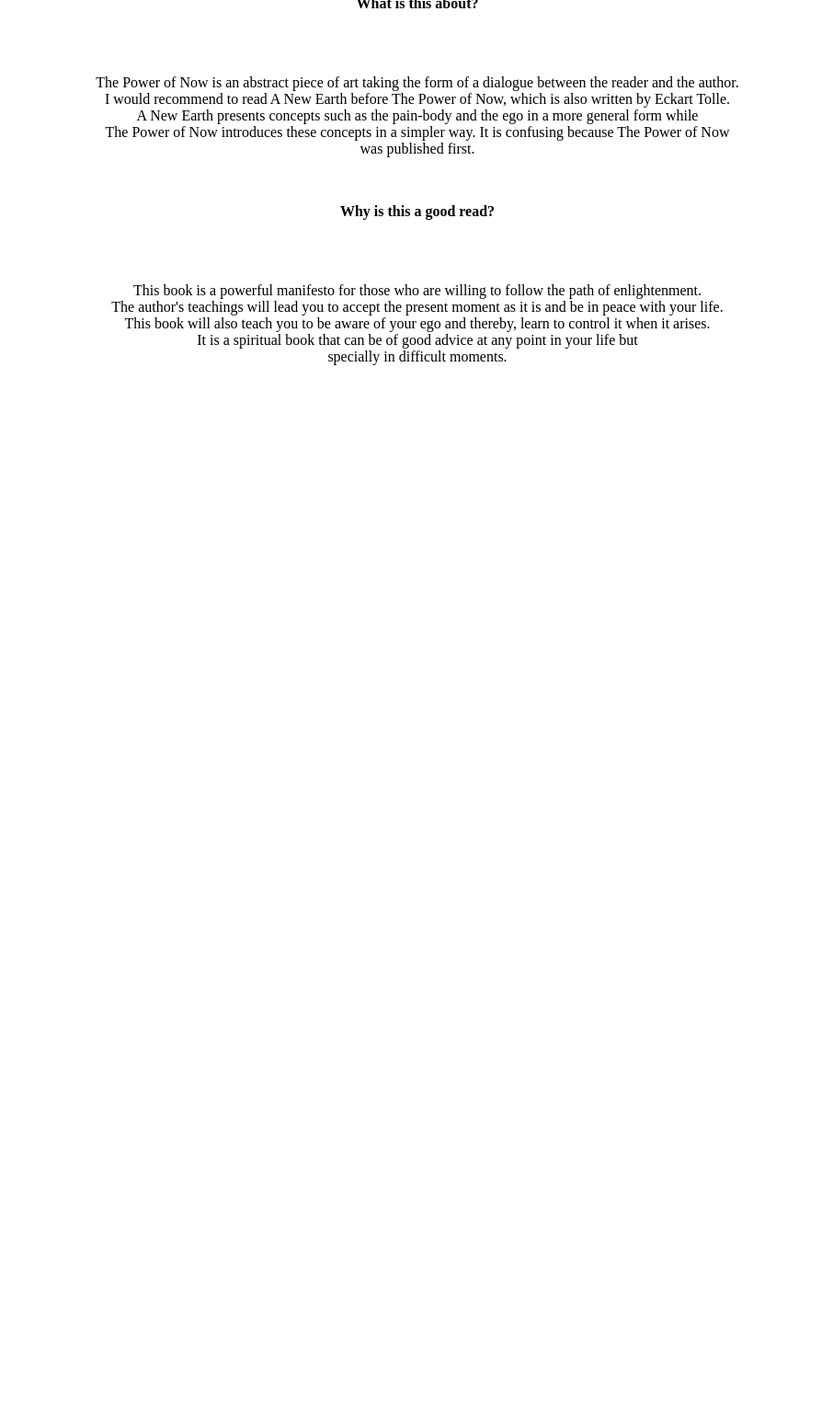
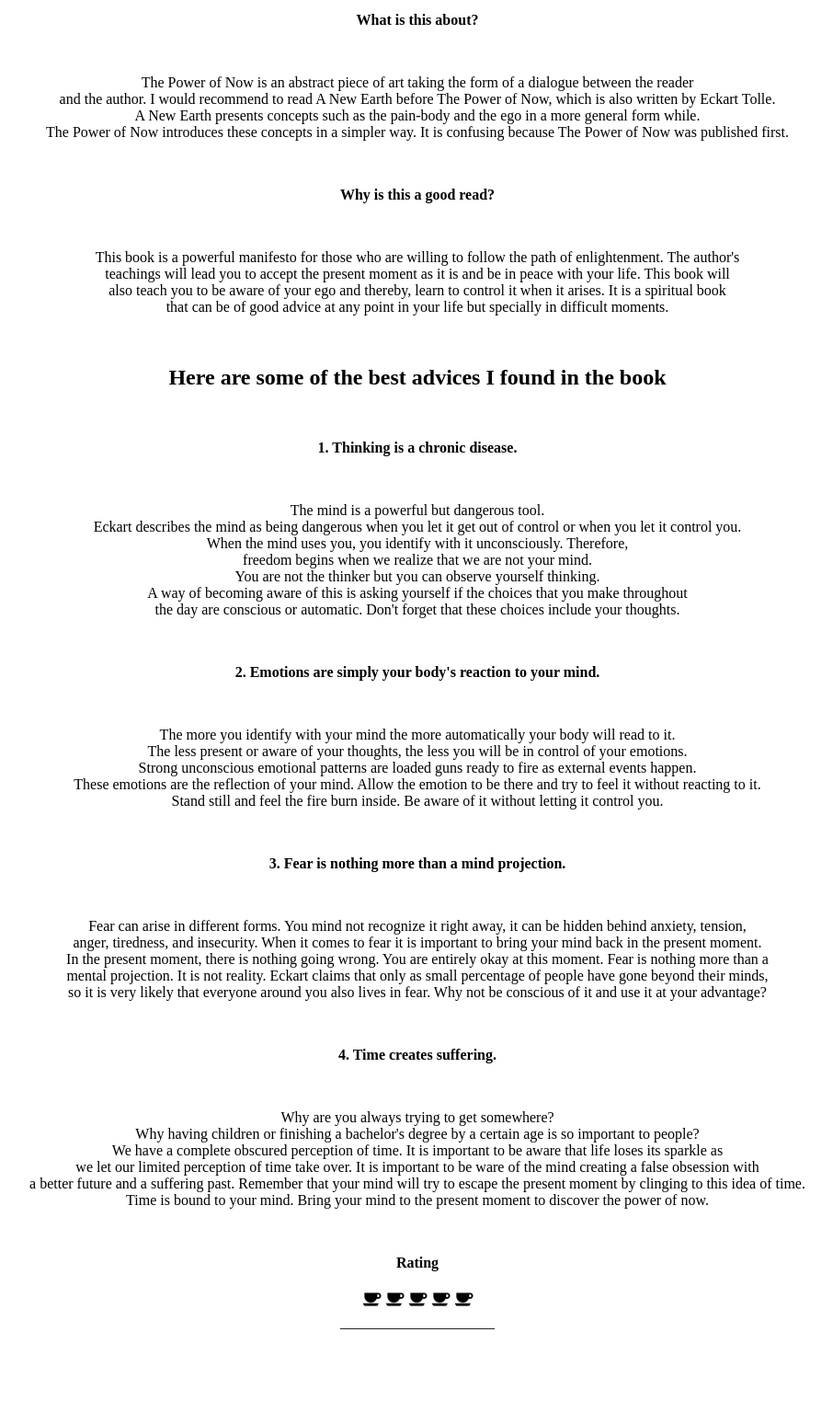
Before and after one commit to anacatalanlucio/TheGlome, a Flask app: page /PowerNow in a window 1280 px wide. Shown: the part 390-1913 px from the top of the page at 92% size, without its empty margins (186-1092 px from the left). Before the commit the page ends 787 px from the top, so only its background shows below. Run offline with Flask 2, Linux system fonts and the light colour scheme.

Commit message:
The Power of Now and Bucket List update

```diff
--- a/app.py
+++ b/app.py
@@ -1,8 +1,6 @@
 from flask import Flask, render_template
 
 app = Flask(__name__)
-app.config['USE_SESSION_FOR_NEXT'] = True
-app.secret_key = '202977e7b6cb385ae79442a0492fb179'
 
 @app.route('/')
 def Index():
--- a/static/Main.css
+++ b/static/Main.css
@@ -16,9 +16,10 @@
 
 #index{
 	background-image: url("Tokyo/IMG_20170919_175109.jpg");
-    height: 100%;
+	height: 800px;
     background-position: center;
 	background-repeat: no-repeat;
+	background-size: cover;
 }
 
 .landingPage {
@@ -26,6 +27,7 @@
 	background: transparent;
 	font-size:30px;
 	border:none;
+    font-family:"Times New Roman", Times, serif;
 	cursor: pointer;
 }
 .dropdown {
@@ -35,7 +37,6 @@
     color: black;
 	text-decoration: none;
 }
-
 #mybtn {
       position: absolute;
       top: 10px;
@@ -141,7 +142,6 @@
 	font-size: 15px;
     position: fixed;
 	text-align: right;
-	font-family: "Lucida Sans Unicode",sans-serif;
 }
 
 #indexFooter{
@@ -285,9 +285,8 @@
 	text-align: center;
 	margin-top: 40px;
 	font-size: 30px;
-	font-family: "raleway", sans-serif;
+    font-family:"Times New Roman", Times, serif;
 	color: black;
-
 }
 
 
@@ -304,7 +303,7 @@
     cursor: pointer;
 	color: grey;
 	font-size:20px;
-    font-family: "raleway", sans-serif;
+    font-family:"Times New Roman", Times, serif;
 }
 
 span:hover{
--- a/templates/Contact.html
+++ b/templates/Contact.html
@@ -6,7 +6,7 @@
 <h1>Contact & Other</h1>
 <div class="icons">
     <div class="icon1">
-        <a href="mailto:theglome@outlook.com" target="_blank" rel="noopener noreferrer"><img src="static/Pictures/email.png" alt="email" width="40px" height="40px"> TheGlome@outlook.com</a>
+        <a href="mailto:theglomecontact@gmail.com" target="_blank" rel="noopener noreferrer"><img src="static/Pictures/email.png" alt="email" width="40px" height="40px"> TheGlomeContact@gmail.com</a>
     </div>
     <div class="icon2">
         <a href="https://www.instagram.com/theglome/" target="_blank"><img src="static/Pictures/ig.png" alt="instagram" width="40px" height="40px">  @TheGlome</a>
--- a/templates/Earth.html
+++ b/templates/Earth.html
@@ -11,5 +11,4 @@
 					            _____________________</p>
 
 		    </div>
-
 {%  endblock %}
--- a/templates/Index.html
+++ b/templates/Index.html
@@ -7,7 +7,6 @@
         <meta charset="UTF-8">
         <meta name="viewport" content="width=device-width, initial-scale=1">
 <style>
-
     .button a {
         text-decoration: none;
     }
@@ -142,7 +141,7 @@
    <header>
         <nav>
             <button class="landingPage">
-            <a href='/'> <img src="static/Pictures/logo.png" alt="Blue Moon" class="logo"> |THEGLOME</a>
+                <a href='/'> <img src="static/Pictures/logo.png" alt="THEGLOME" class="logo"> |THEGLOME</a>
             </button>
             <button id="mybtn">
                 <div class="bar1"></div>
@@ -183,7 +182,6 @@
     <button class="button" type="button" data-hover="#IBelieveInYou" data-active="I'M ACTIVE">
         <a href="/About"><span>#YoCreoEnTi</span></a>
     </button>
-    <p>New Topics Every Month</p>
 {% endblock %}
 </body>
 </html>
--- a/templates/PowerNow.html
+++ b/templates/PowerNow.html
@@ -4,26 +4,51 @@
 
 {% block content %}
  <h1>THE POWER OF NOW</h1>
-    <div class="bookRow">
-        <p><img src="static/Books/IMG_20190927_203852.jpg" alt="The Power of Now by Eckart Tolle" width="20%" height="20%">
-        <p><b>What is this about?</b></p>
-        <p>
-            The Power of Now is an abstract piece of art taking the form of a dialogue between the reader and the author.
-            I would recommend to read A New Earth before The Power of Now, which is also written by Eckart Tolle.
-            A New Earth presents concepts such as the pain-body and the ego in a more general form while
-            The Power of Now introduces these concepts in a simpler way. It is confusing because The Power of Now
-            was published first. </p>
-        <p><b>Why is this a good read?</b></p>
-        <p>
-            This book is a powerful manifesto for those who are willing to follow the path of enlightenment.
-            The author's teachings will lead you to accept the present moment as it is and be in peace with your life.
-            This book will also teach you to be aware of your ego and thereby, learn to control it when it arises.
-            It is a spiritual book that can be of good advice at any point in your life but
-            specially in difficult moments.
+<div class="bookRow">
+    <p>
+        <img src="static/Books/IMG_20190927_203852.jpg" alt="The Power of Now by Eckart Tolle" width="20%" height="20%">
+    <p><b>What is this about?</b></p>
+        <p>The Power of Now is an abstract piece of art taking the form of a dialogue between the reader
+        and the author. I would recommend to read A New Earth before The Power of Now, which is also written by Eckart Tolle.
+        A New Earth presents concepts such as the pain-body and the ego in a more general form while.
+        The Power of Now introduces these concepts in a simpler way. It is confusing because The Power of Now was published first.</p>
+    <p><b>Why is this a good read?</b></p>
+        <p>This book is a powerful manifesto for those who are willing to follow the path of enlightenment. The author's
+        teachings will lead you to accept the present moment as it is and be in peace with your life. This book will
+        also teach you to be aware of your ego and thereby, learn to control it when it arises. It is a spiritual book
+        that can be of good advice at any point in your life but specially in difficult moments.</p>
+    <h2>Here are some of the best advices I found in the book</h2>
+    <p><b>1. Thinking is a chronic disease.</b></p>
+        <p>The mind is a powerful but dangerous tool.
+        Eckart describes the mind as being dangerous when you let it get out of control or when you let it control you.
+        When the mind uses you, you identify with it unconsciously. Therefore,
+        freedom begins when we realize that we are not your mind.
+        You are not the thinker but you can observe yourself thinking.
+        A way of becoming aware of this is asking yourself if the choices that you make throughout
+        the day are conscious or automatic. Don't forget that these choices include your thoughts.</p>
+    <p><b>2. Emotions are simply your body's reaction to your mind.</b></p>
+       <p> The more you identify with your mind the more automatically your body will read to it.
+        The less present or aware of your thoughts, the less you will be in control of your emotions.
+        Strong unconscious emotional patterns are loaded guns ready to fire as external events happen.
+        These emotions are the reflection of your mind. Allow the emotion to be there and try to feel it without reacting to it.
+        Stand still and feel the fire burn inside. Be aware of it without letting it control you.</p>
+    <p><b>3. Fear is nothing more than a mind projection.</b></p>
+       <p> Fear can arise in different forms. You mind not recognize it right away, it can be hidden behind anxiety, tension,
+       anger, tiredness, and insecurity. When it comes to fear it is important to bring your mind back in the present moment.
+       In the present moment, there is nothing going wrong. You are entirely okay at this moment. Fear is nothing more than a
+       mental projection. It is not reality. Eckart claims that only as small percentage of people have gone beyond their minds,
+       so it is very likely that everyone around you also lives in fear. Why not be conscious of it and use it at your advantage?</p>
+    <p><b>4. Time creates suffering.</b></p>
+        <p>Why are you always trying to get somewhere?
+        Why having children or finishing a bachelor's degree by a certain age is so important to people?
+        We have a complete obscured perception of time. It is important to be aware that life loses its sparkle as
+        we let our limited perception of time take over. It is important to be ware of the mind creating a false obsession with
+        a better future and a suffering past. Remember that your mind will try to escape the present moment by clinging to this idea of time.
+        Time is bound to your mind. Bring your mind to the present moment to discover the power of now.</p>
+    <p><b>Rating</b>
 
-
-        </p>
-
-        </p>
-     </div>
+    <img src="static/Books/iconfinder_coffee-cup-tray_353406.png" width="25px" height="25px"><img src="static/Books/iconfinder_coffee-cup-tray_353406.png" width="25px" height="25px"><img src="static/Books/iconfinder_coffee-cup-tray_353406.png" width="25px" height="25px"><img src="static/Books/iconfinder_coffee-cup-tray_353406.png" width="25px" height="25px"><img src="static/Books/iconfinder_coffee-cup-tray_353406.png" width="25px" height="25px">
+					            _____________________</p>
+    </p>
+ </div>
 {%  endblock %}
--- a/templates/WhiteIndex.html
+++ b/templates/WhiteIndex.html
@@ -2,7 +2,7 @@
 <html lang="en">
 <head>
     {% block head %}
-        <title> {% block title %} THE GLOME {%  endblock %}</title>
+        <title> {% block title %} THEGLOME {%  endblock %}</title>
         <link rel="icon" type="image/png" href="static/Pictures/logo.png"/>
         <link href="static/Main.css" rel="stylesheet" type="text/css"/>
         <meta charset="UTF-8">
@@ -14,7 +14,7 @@
     <header>
     <nav>
         <button class="landingPage">
-            <a href='/'> <img src="static/Pictures/logo.png" alt="Blue Moon" class="logo"> |THEGLOME</a>
+            <a href='/'> <img src="static/Pictures/logo.png" alt="THEGLOME" class="logo"> |THEGLOME</a>
         </button>
         <button id="mybtn">
             <div class="bar1"></div>
```
Also changed, not shown: templates/About.html (+10 -8 lines), templates/BucketList.html (+27 -13 lines), templates/Collection.html (+48 -42 lines), static/China/DSC01990 (1).jpg (deleted), static/China/DSC01990 (2).jpg (deleted), static/Hong Kong/IMG_20171017_135450.jpg (deleted), static/Pictures/bucket.JPG (deleted), static/Pictures/me.png. Lines whose indentation alone changed are shown as unchanged.
